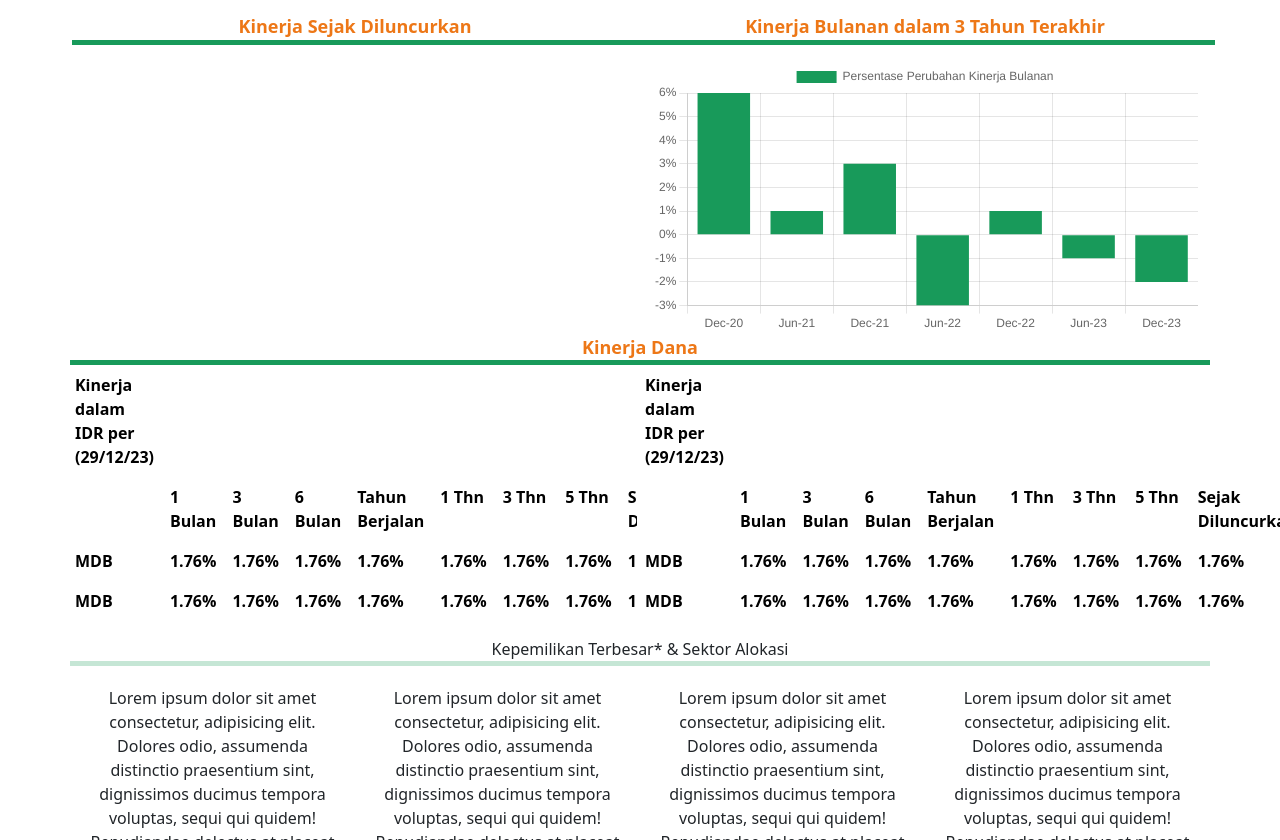
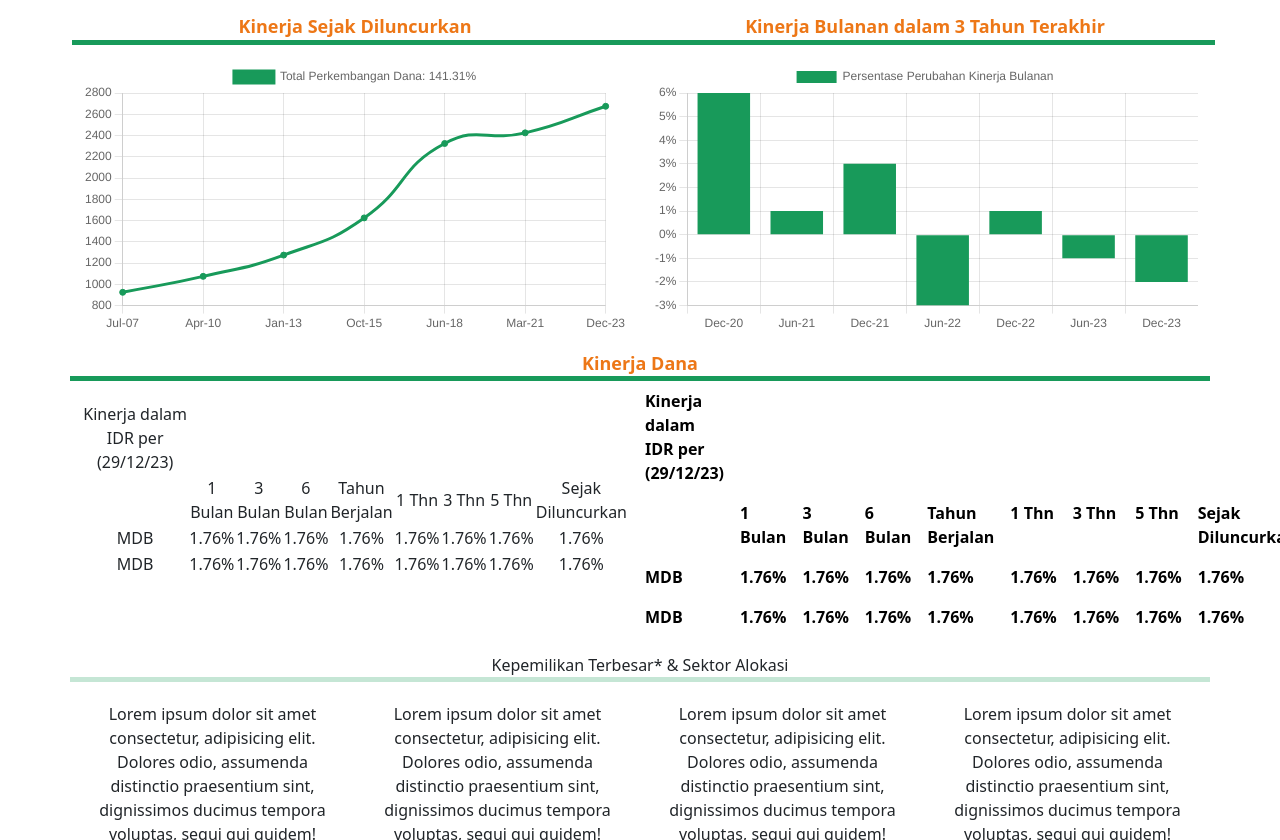
Before and after one commit to khfdz/Tugas-Pak-Rizky, a plain HTML site: page index.html in a window 1280 px wide. Shown: the part 1115-1955 px from the top of the page. Drawn offline with nearby package versions, Linux system fonts and the light colour scheme.

Commit message:
update terbaru

```diff
--- a/index.html
+++ b/index.html
@@ -365,6 +365,10 @@
             font-size: 18px;
         }
 
+        .judulKolom {
+            width: 200px;
+        }
+
         .kinerjaSejak {
             color: #ed7717;
             font-weight: bold;
@@ -657,9 +661,9 @@
         <div class="row">
             <div class="col-md-6">
                 <div class="kinerjaSejak">
-
-                </div>
-                <p class="garisPanjang1">
+</div>
+<p class="garisPanjang1"></p>
+                <canvas id="lineChart"></canvas>
                 <p class="tujuan-text"></p>
             </div>
             <div class="col-md-6">
@@ -667,8 +671,9 @@
 
                 </div>
                 <p class="garisPanjang2">
+
                 <p class="risiko-text"></p>
-                <canvas id="myChart"></canvas>
+                <canvas id="barChart"></canvas>
 
             </div>
         </div>
@@ -682,10 +687,11 @@
     <div class="container text-center">
             <div class="row">
                 <div class="col-md-6">
-                    <table class="table">
+                    <table class="tableKinerja ">
                         <tbody>
                             <tr>
-                                <td class="kinerjaKolom1">Kinerja dalam IDR per (29/12/23)</td>
+                                <td class="judulKolom">Kinerja dalam IDR per (29/12/23)</td>
+
                             </tr>
                             <tr>
                                 <td class="kinerjaKolom3"></td>
@@ -728,7 +734,7 @@
                         <table class="table">
                             <tbody>
                                 <tr>
-                                    <td class="kinerjaKolom1">Kinerja dalam IDR per (29/12/23)</td>
+                                    <td class="judulKolom2">Kinerja dalam IDR per (29/12/23)</td>
                                 </tr>
                                 <tr>
                                     <td class="kinerjaKolom3"></td>
@@ -951,5 +957,6 @@
 </script>
 <script src="https://cdn.jsdelivr.net/npm/chart.js"></script>
 <script src="script.js"></script>
+<script src="scriptLine.js"></script>
 </body>
 </html>
--- a/script.js
+++ b/script.js
@@ -6,8 +6,8 @@ var data = [6, 1, 3, -3, 1, -1, -2, 2, 2.5,
             1, 2, -1, 1.8, 2, 1, -1, 4, 2, 2
             ];
 
-var ctx = document.getElementById('myChart').getContext('2d');
-var myChart = new Chart(ctx, {
+var Barctx = document.getElementById('barChart').getContext('2d');
+var myChart = new Chart(Barctx, {
     type: 'bar',
     data: {
         labels: labels,
--- /dev/null
+++ b/scriptLine.js
@@ -0,0 +1,30 @@
+// script.js
+var labels = ['Jul-07', 'Apr-10', 'Jan-13', 'Oct-15', 'Jun-18', 'Mar-21', 'Dec-23'];
+var data = [925.00, 1075.00, 1275.00, 1625.00, 2325.00, 2425.00, 2675.00];
+
+var Linectx = document.getElementById('lineChart').getContext('2d');
+var myChart1 = new Chart(Linectx, {
+    type: 'line',
+    data: {
+        labels: labels,
+        datasets: [{
+            label: 'Total Perkembangan Dana: 141.31%',
+            data: data,
+            fill: false,
+            backgroundColor: '#189a5a', // Ganti warna latar belakang batang dengan warna yang diinginkan
+            borderColor: '#189a5a', // Ganti warna garis batang dengan warna yang diinginkan
+            tension: 0.5
+        }]
+    },
+    options: {
+        scales: {
+            y: {
+                ticks: {
+                    callback: function(value) {
+                        return value; // Mengembalikan nilai tanpa simbol persentase
+                    }
+                }
+            }
+        }
+    }
+});
```
